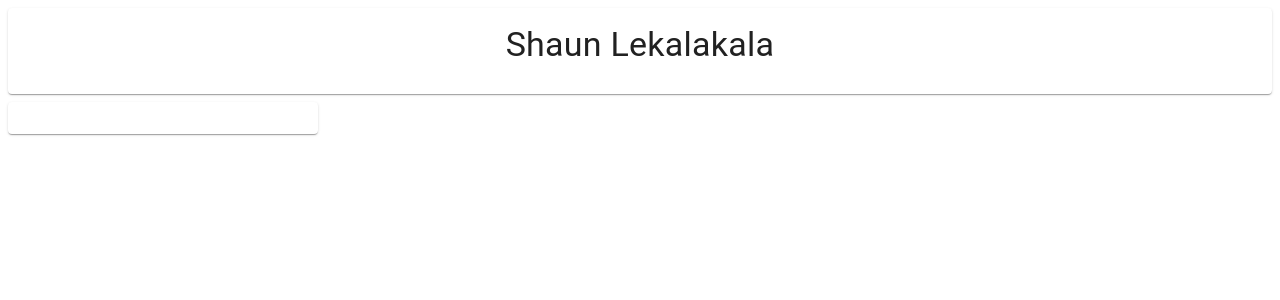
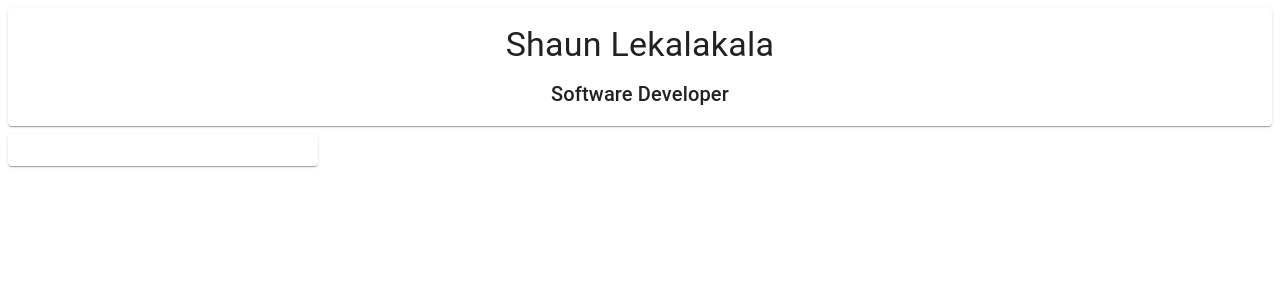
Before and after one commit to shaun5481/mycv, a React (Create React App) app: page / in a window 1280 px wide. Shown: the top 300 px of the page. Built offline with nearby package versions, Linux system fonts and the light colour scheme.

Commit message:
1 file modified

```diff
--- a/src/App.js
+++ b/src/App.js
@@ -26,6 +26,9 @@ export default function FullWidthGrid() {
             <Typography variant="h4" component="h2" gutterBottom>
               Shaun Lekalakala
             </Typography>
+            <Typography variant="h6" component="h4">
+              Software Developer
+            </Typography>
           </Paper>
         </Grid>
         <Grid item xs={6} sm={3}>
```
